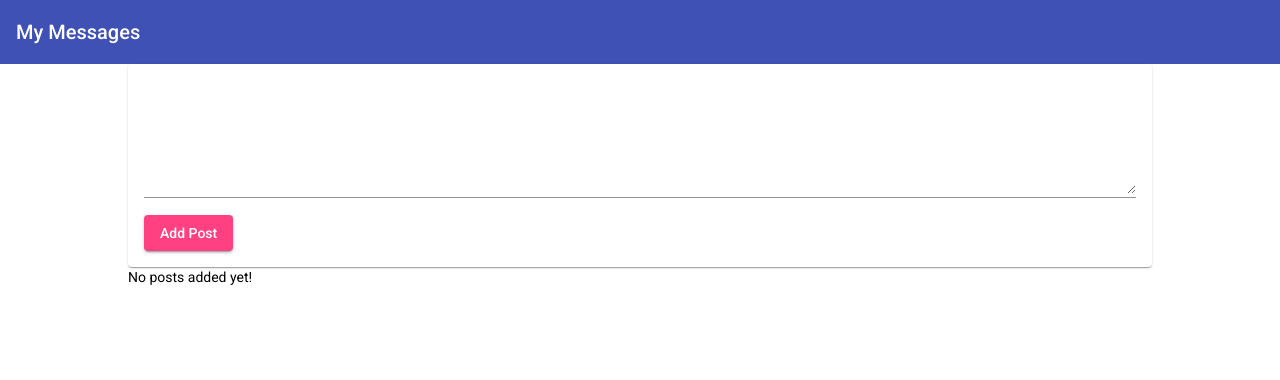
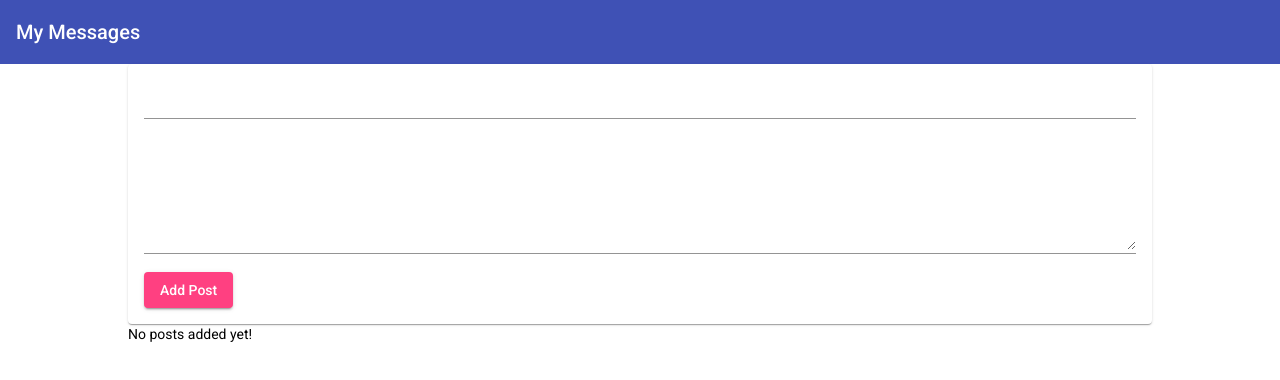
Before and after one commit to sameerbhilare/MEAN, an Angular app in the folder Workspace/mean-course/: page / in a window 1280 px wide. Shown: the top 380 px of the page. Built offline with nearby package versions, Linux system fonts and the light colour scheme.

Commit message:
Creating post with proeprty and event binding

```diff
--- a/Workspace/mean-course/src/app/app.component.html
+++ b/Workspace/mean-course/src/app/app.component.html
@@ -1,5 +1,5 @@
 <app-header></app-header>
 <main>
-  <app-post-create></app-post-create>
-  <app-post-list></app-post-list>
+  <app-post-create (postCreated)="onPostCreated($event)"></app-post-create>
+  <app-post-list [posts]="storedPosts"></app-post-list>
 </main>
--- a/Workspace/mean-course/src/app/app.component.ts
+++ b/Workspace/mean-course/src/app/app.component.ts
@@ -3,8 +3,14 @@
 @Component({
   selector: 'app-root',
   templateUrl: './app.component.html',
-  styleUrls: ['./app.component.css']
+  styleUrls: ['./app.component.css'],
 })
 export class AppComponent {
   title = 'mean-course';
+
+  storedPosts = [];
+
+  onPostCreated(post) {
+    this.storedPosts.push(post);
+  }
 }
--- a/Workspace/mean-course/src/app/posts/post-create/post-create.component.html
+++ b/Workspace/mean-course/src/app/posts/post-create/post-create.component.html
@@ -1,6 +1,9 @@
 <mat-card>
   <mat-form-field>
-    <textarea matInput rows="6" [(ngModel)]="enteredValue"></textarea>
+    <input type="text" matInput [(ngModel)]="enteredTitle">
+  </mat-form-field>
+  <mat-form-field>
+    <textarea matInput rows="6" [(ngModel)]="enteredContent"></textarea>
   </mat-form-field>
   <button mat-raised-button color="accent" (click)="onAddPost()">Add Post</button>
 </mat-card>
--- a/Workspace/mean-course/src/app/posts/post-create/post-create.component.ts
+++ b/Workspace/mean-course/src/app/posts/post-create/post-create.component.ts
@@ -1,4 +1,4 @@
-import { Component } from '@angular/core';
+import { Component, EventEmitter, Output } from '@angular/core';
 
 @Component({
   selector: 'app-post-create',
@@ -6,10 +6,18 @@
   styleUrls: ['./post-create.component.css'],
 })
 export class PostCreateComponent {
-  enteredValue = '';
-  newPost = 'No Content';
+  enteredTitle = '';
+  enteredContent = '';
+
+  @Output() postCreated = new EventEmitter();
 
   onAddPost() {
-    this.newPost = this.enteredValue;
+    // crate post object
+    const post = {
+      title: this.enteredTitle,
+      content: this.enteredContent,
+    };
+    // emit event
+    this.postCreated.emit(post);
   }
 }
--- a/Workspace/mean-course/src/app/posts/post-list/post-list.component.css
+++ b/Workspace/mean-course/src/app/posts/post-list/post-list.component.css
@@ -4,6 +4,6 @@
   margin-top: 1rem;
 }
 
-info-text {
+.info-text {
   text-align: center;
 }
--- a/Workspace/mean-course/src/app/posts/post-list/post-list.component.ts
+++ b/Workspace/mean-course/src/app/posts/post-list/post-list.component.ts
@@ -1,4 +1,4 @@
-import { Component } from '@angular/core';
+import { Component, Input } from '@angular/core';
 
 @Component({
   selector: 'app-post-list',
@@ -10,5 +10,5 @@
   //   { title: 'Second Post', content: 'This is the second post content.' },
   //   { title: 'Third Post', content: 'This is the third post content.' },
   // ];
-  posts = [];
+  @Input() posts = [];
 }
```
